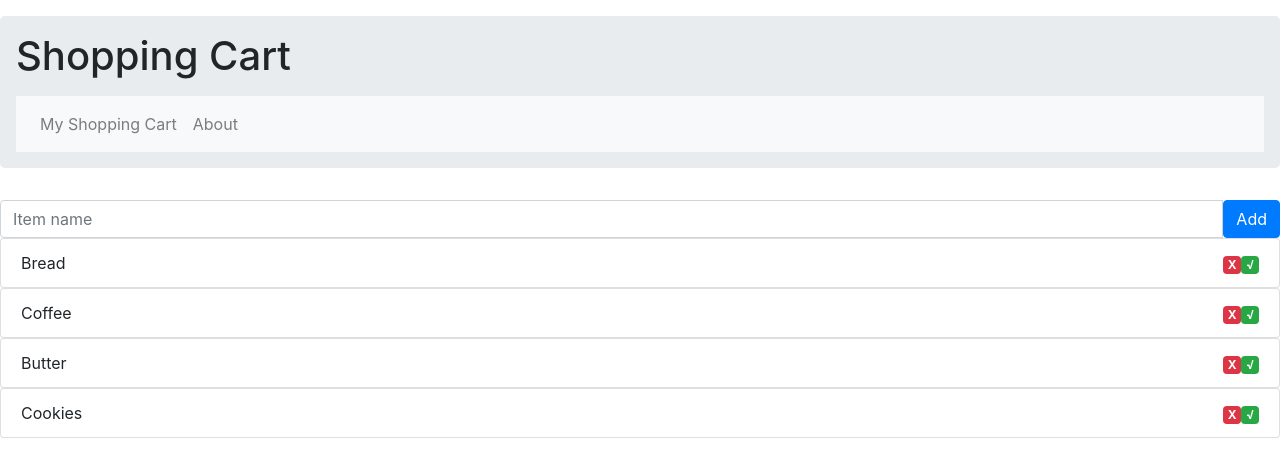
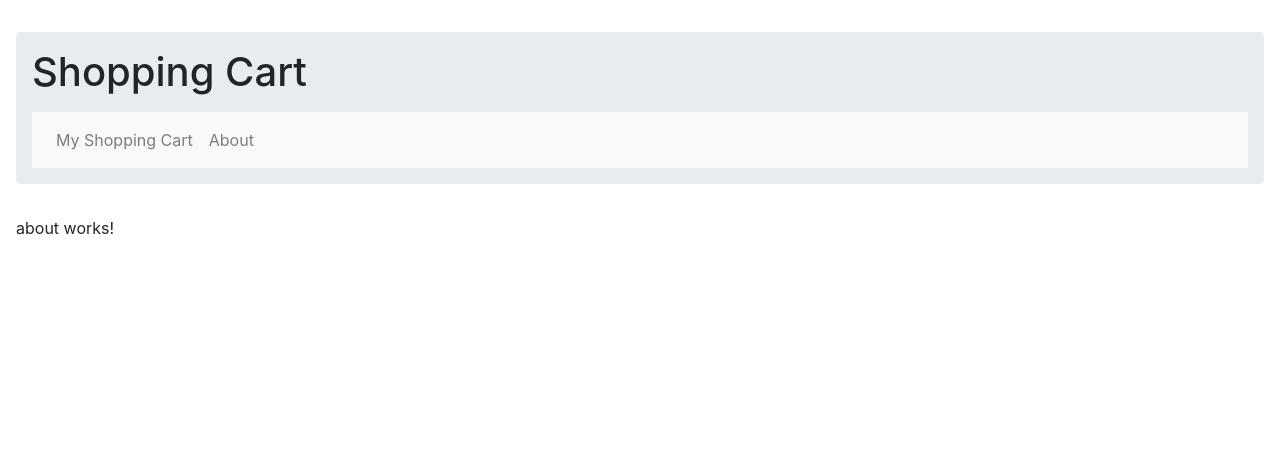
Before and after one commit to fredprado/bootcampAngularFirebase, an Angular app: page /about in a window 1280 px wide. Shown: the top 476 px of the page. Built offline with nearby package versions, Linux system fonts and the light colour scheme.

Commit message:
ex. 7 - Routes

```diff
--- /dev/null
+++ b/src/app/about/about.component.html
@@ -0,0 +1,3 @@
+<p>
+  about works!
+</p>
--- /dev/null
+++ b/src/app/about/about.component.ts
@@ -0,0 +1,15 @@
+import { Component, OnInit } from '@angular/core';
+
+@Component({
+  selector: 'app-about',
+  templateUrl: './about.component.html',
+  styleUrls: ['./about.component.css']
+})
+export class AboutComponent implements OnInit {
+
+  constructor() { }
+
+  ngOnInit() {
+  }
+
+}
--- /dev/null
+++ b/src/app/app-routing.module.ts
@@ -0,0 +1,10 @@
+import { Routes } from "@angular/router";
+import { AboutComponent } from "./about/about.component";
+import { ShoppingListComponent } from "./shopping-list/shopping-list.component";
+
+export const APP_ROUTES: Routes = [
+        { path: 'about', component: AboutComponent },
+        { path: 'shopping-list', component: ShoppingListComponent },
+        { path: '', redirectTo: '/shopping-list', pathMatch: 'full' },
+        { path: '**', component: ShoppingListComponent }
+];
--- a/src/app/app.component.html
+++ b/src/app/app.component.html
@@ -1,7 +1,6 @@
-<div class="container-fuild">
-<app-header></app-header>
+<div class="container-fuild p-3">
+  <app-header></app-header>
   <div class="content">
-<app-shopping-list></app-shopping-list>
-
+    <router-outlet></router-outlet>
   </div>
 </div>
--- a/src/app/header/header.component.html
+++ b/src/app/header/header.component.html
@@ -3,10 +3,10 @@
     <nav class="navbar navbar-expand-lg navbar-light bg-light mt-3">
       <ul class="navbar-nav">
         <li class="nav-item">
-          <a href="#" class="nav-link">My Shopping Cart</a>
+          <a routerLink="/shopping-list" class="nav-link">My Shopping Cart</a>
         </li>
         <li class="nav-item">
-          <a href="#" class="nav-link">About</a>
+          <a routerLink="/about"  class="nav-link">About</a>
         </li>
       </ul>
     </nav>
```
Also changed, not shown: src/app/app.module.ts (+7 -3 lines), src/app/about/about.component.css (added), 1 other file (tests, documents, lock files or other folders).
